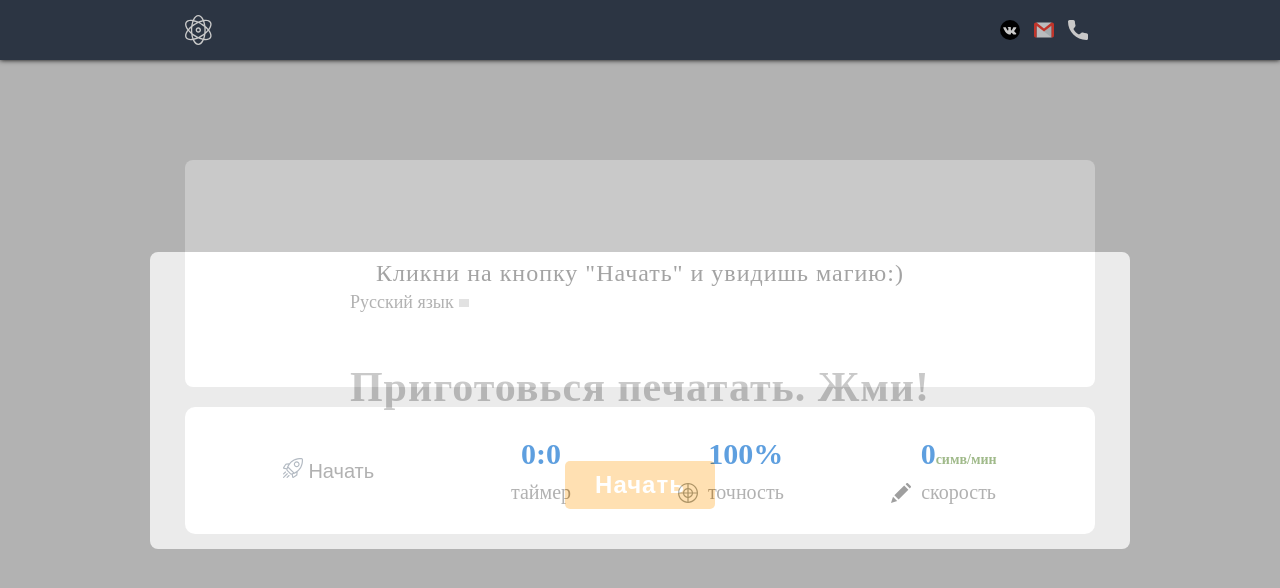
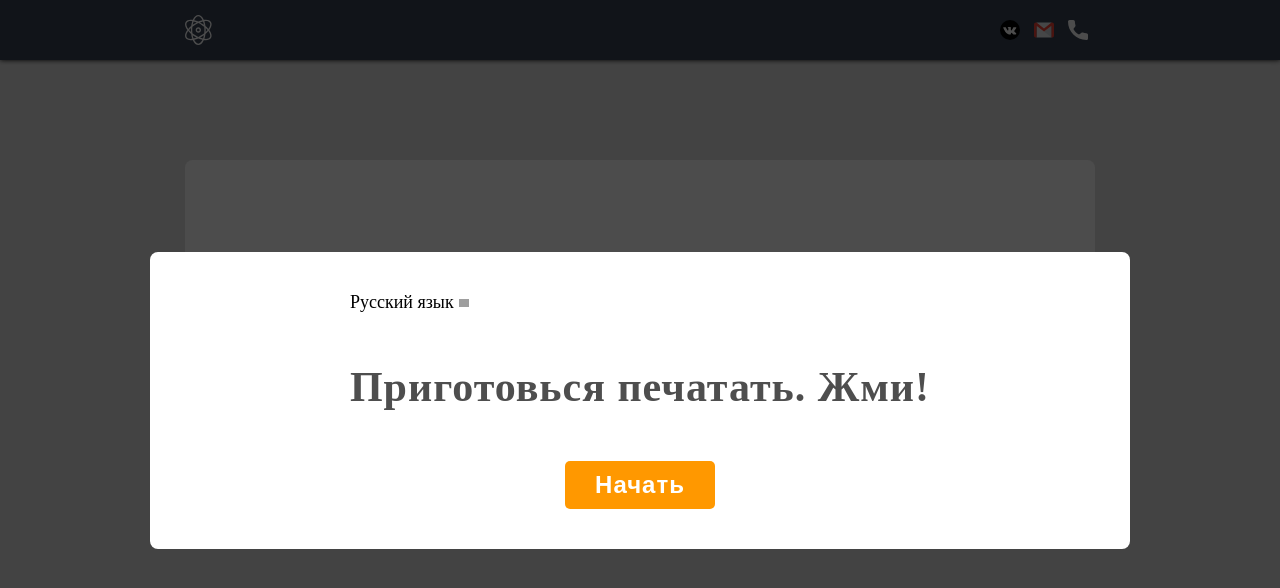
Before and after one commit to CiberLord/portfolio-project4, a React (Create React App) app: page / in a window 1280 px wide. Both pictures are taken after a click on the button "Начать". Shown: the top 588 px of the page. Built offline with nearby package versions, Linux system fonts and the light colour scheme; grey boxes are pictures that could not be loaded.

Commit message:
анимация появления диалоговых окон

```diff
--- a/src/components/Dialog.jsx
+++ b/src/components/Dialog.jsx
@@ -1,7 +1,7 @@
 import React from 'react';
-import ReactDOM from 'react-dom';
 import '../css/dialog.css';
 import Portal from './Portal';
+import { CSSTransition } from 'react-transition-group';
 
 
 //диалоговое окно которое будет срабатывать при рестарте и нажатии на кнопку начать
@@ -13,7 +13,6 @@ class Dialog extends React.Component {
         this.state = {
             langList: false //флаг
         }
-        this.d = React.createRef();
     }
     //показать или скрыть спико выбра текста
     triggeLangList() {
@@ -23,7 +22,6 @@ class Dialog extends React.Component {
 
     }
     startTyping() {
-        console.log(this.d.current);
         this.props.start();
     }
 
@@ -33,16 +31,22 @@ class Dialog extends React.Component {
         this.triggeLangList();
     }
 
-    componentDidUpdate(){
-        this.d.current.classList.add('show');
+    componentDidUpdate() {
+
     }
 
     render() {
-        if (this.props.visible) {//диалогове окно открывается
 
-            return (
+        return (
+            <CSSTransition
+                in={this.props.visible}
+                timeout={300}
+                classNames="modal-bg"
+                mountOnEnter
+                unmountOnExit
+            >
                 <Portal>
-                    <div ref={this.d} className="modal-bg ">
+                    <div className="modal-bg">
                         <div className="dialog-container">
                             <div className="lang-menu">
                                 <div onClick={() => this.triggeLangList()}>{this.props.language}<i className="lang-list-icon"></i></div>
@@ -58,10 +62,8 @@ class Dialog extends React.Component {
                         </div>
                     </div>
                 </Portal>
-            )
-        } else {
-            return null;
-        }
+            </CSSTransition>
+        )
     }
 }
 export default Dialog;
--- a/src/components/ResultDialog.jsx
+++ b/src/components/ResultDialog.jsx
@@ -1,20 +1,24 @@
 import React from 'react';
-import ReactDOM from 'react-dom';
 import '../css/dialog.css';
 import Portal from './Portal';
+import {CSSTransition} from 'react-transition-group';
 
-
-class ResultDialog extends React.Component{
-    constructor(props){
+class ResultDialog extends React.Component {
+    constructor(props) {
         super(props);
 
 
     }
 
-    render(){
-
-        if(this.props.visible){
-            return (
+    render() {
+        return (
+            <CSSTransition
+                in={this.props.visible}
+                timeout={300}
+                classNames="modal-bg"
+                mountOnEnter
+                unmountOnExit
+            >
                 <Portal>
                     <div className="modal-bg">
                         <div className="dialog-container">
@@ -31,15 +35,13 @@ class ResultDialog extends React.Component{
                                 </div>
                             </div>
                             <div className="row ">
-                                <button className="start-button exit-button" onClick={()=>this.props.begin()}>Выход</button>
+                                <button className="start-button exit-button" onClick={() => this.props.begin()}>Выход</button>
                             </div>
                         </div>
                     </div>
                 </Portal>
-            )
-        }else{
-            return null;
-        }
+            </CSSTransition>
+        )
     }
 
 }
--- a/src/css/dialog.css
+++ b/src/css/dialog.css
@@ -1,6 +1,4 @@
 .modal-bg{
-    opacity: 0;
-    transition: opacity 10s ease-in;
     position: fixed;
     top:0px;
     left: 0px;
@@ -11,9 +9,33 @@
     align-items: center;
     background-color: rgba(0,0,0,0.7);
 }
-.show{
-    transition: opacity 10s ease-in;
-    opacity: 0.3;
+.modal-bg-enter{
+    opacity: 0;
+}
+.modal-bg-enter .dialog-container{
+    transform: translateY(-100%);
+}
+.modal-bg-enter-active{
+    opacity: 1;
+    transition: opacity 300ms;
+}
+.modal-bg-enter-active .dialog-container{
+    transform: translateY(0);
+    transition: transform 300ms;
+}
+.modal-bg-exit{
+    opacity: 1;
+}
+.modal-bg-exit .dialog-container{
+    transform: translateY(0%);
+}
+.modal-bg-exit-active{
+    opacity: 0;
+    transition: opacity 300ms;
+}
+.modal-bg-exit-active .dialog-container{
+    transform: translateY(-100%);
+    transition: transform 300ms;
 }
 
 
```
Also changed, not shown: 2 other files (tests, documents, lock files or other folders).
